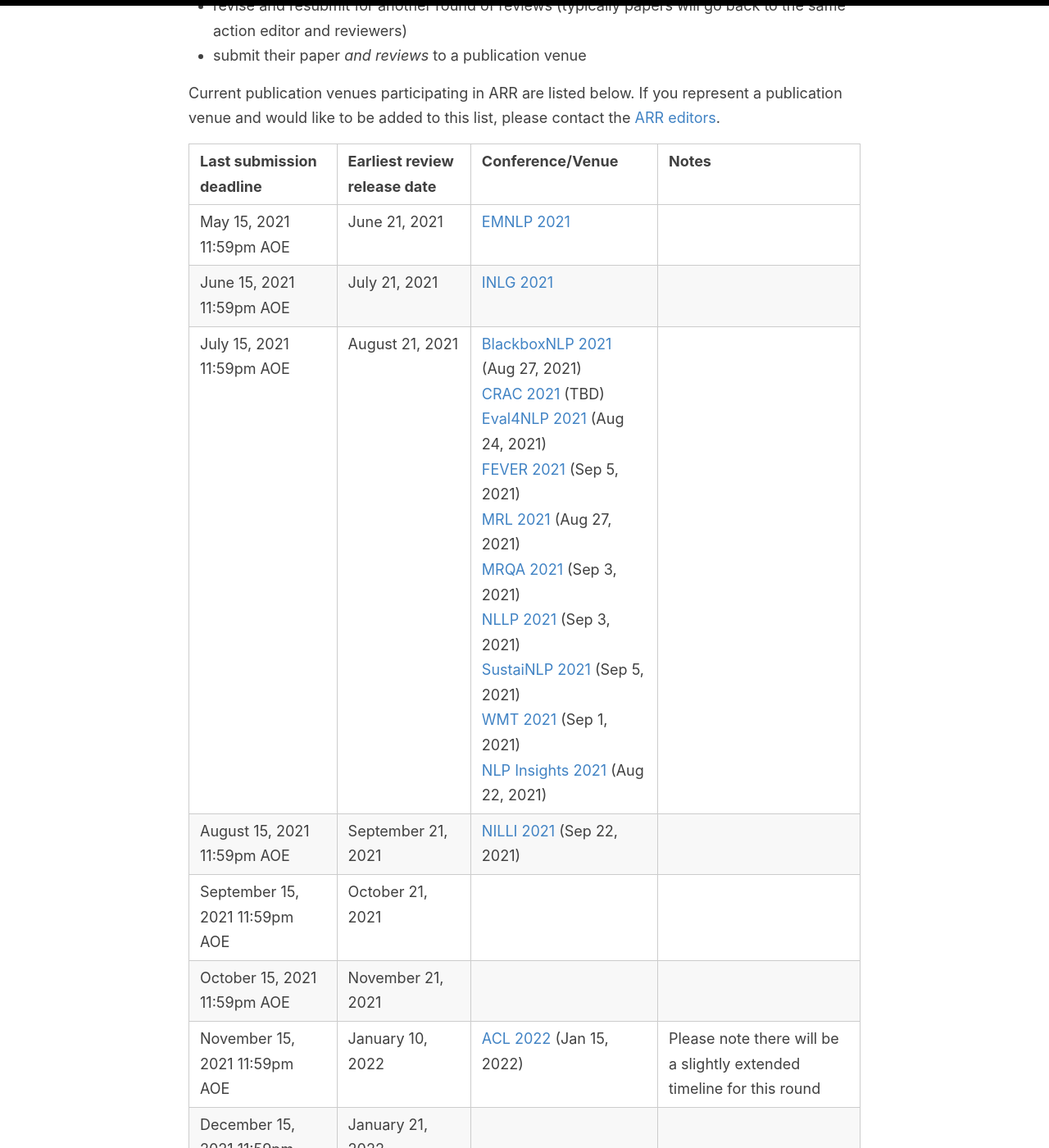
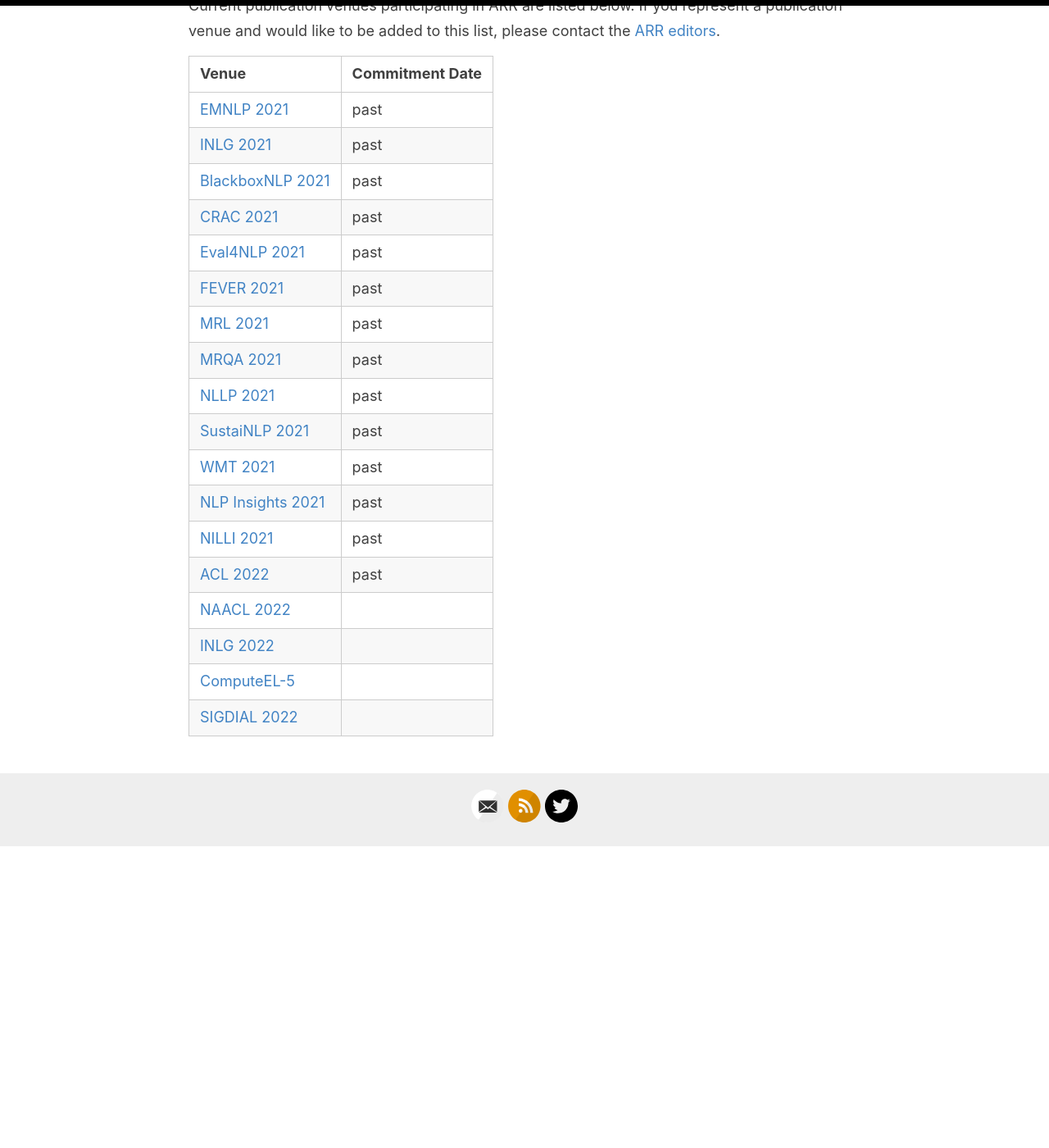
Before and after one commit to amitmerchant1990/reverie, a Jekyll site: the page built from dates.md, in a window 1280 px wide and 1400 px high, scrolled down 1176 px. Shown: the whole window at 82% size. Built offline with Jekyll 4.4.1, drawn with Linux system fonts in a browser that asks for light colours; after the commit the page ends 2208 px from its top, so only the background shows below that; some of the changed text lies outside the part shown.

Commit message:
Update dates.md

```diff
--- a/dates.md
+++ b/dates.md
@@ -20,12 +22,6 @@
 
 You can add these dates to your own calendar by subscribing to or downloading [this shared Google calendar](https://calendar.google.com/calendar/embed?src=dsa7ntvq7s9fah2f5e43tncmu8%40group.calendar.google.com&ctz=America%2FNew_York).
 
-*Please note, certain deadlines have modified timelines:*
-- *November 2021, see [this blog post](https://aclrollingreview.org/modified-timeline-November/).*
-- *December 2021, see [this blog post](https://aclrollingreview.org/modified-timeline-December/).*
-- *January 2022, see [this blog post](https://aclrollingreview.org/Modified-timeline-January/).*
-
-
 ## Submission to Participating Venues
 
 Any paper that is not desk rejected will receive reviews. Once authors have reviews they may:
@@ -34,19 +30,23 @@
 
 Current publication venues participating in ARR are listed below. If you represent a publication venue and would like to be added to this list, please contact the [ARR editors](/people).
 
-| Last submission deadline | Earliest review release date |Conference/Venue | Notes |
-|---------------------|------------|-------------------|---------|
-| May 15, 2021 11:59pm AOE |  June 21, 2021 | [EMNLP 2021](https://2021.emnlp.org/) | |
-| June 15, 2021 11:59pm AOE |  July 21, 2021 | [INLG 2021](https://inlg2021.github.io/pages/calls.html) | |
-| July 15, 2021 11:59pm AOE | August 21, 2021 | [BlackboxNLP 2021](https://blackboxnlp.github.io/) (Aug 27, 2021)<br />[CRAC 2021](https://sites.google.com/view/crac2021/) (TBD)<br />[Eval4NLP 2021](https://eval4nlp.github.io/) (Aug 24, 2021)<br />[FEVER 2021](https://fever.ai/workshop.html) (Sep 5, 2021)<br />[MRL 2021](https://sites.google.com/view/mrl-2021/home?authuser=0) (Aug 27, 2021)<br />[MRQA 2021](https://mrqa.github.io/) (Sep 3, 2021)<br />[NLLP 2021](https://nllpw.org/) (Sep 3, 2021)<br />[SustaiNLP 2021](https://sites.google.com/view/sustainlp2021) (Sep 5, 2021)<br />[WMT 2021](http://statmt.org/wmt21/) (Sep 1, 2021)<br />[NLP Insights 2021](https://insights-workshop.github.io/) (Aug 22, 2021) | |
-| August 15, 2021 11:59pm AOE | September 21, 2021 | [NILLI 2021](https://www.cs.mcgill.ca/~pparth2/nilli_workshop/) (Sep 22, 2021) | |
-| September 15, 2021 11:59pm AOE | October 21, 2021 | | |
-| October 15, 2021 11:59pm AOE | November 21, 2021 | | |
-| November 15, 2021 11:59pm AOE | January 10, 2022 | [ACL 2022](https://www.2022.aclweb.org/) (Jan 15, 2022) | Please note there will be a slightly extended timeline for this round |
-| December 15, 2021 11:59pm AOE | January 21, 2022 | | |
-| January 15, 2022 11:59pm AOE | February 21, 2022 | [NAACL 2022](https://2022.naacl.org/) (March 2, 2022) | |
-| February 15, 2022 11:59pm AOE | March 21, 2022 | | |
-| March 15, 2022 11:59pm AOE | | [INLG 2022](https://inlgmeeting.github.io)<br/>[ComputeEL-5](https://openreview.net/group?id=aclweb.org/ACL/2022/Workshop/ComputEL) | |
-| April 15, 2022 11:59pm AOE | | [SIGDIAL 2022](https://2022.sigdial.org/) | |
-
-AOE: anywhere on earth.
+| Venue | Commitment Date |
+|---------------------|------------|
+| [EMNLP 2021](https://2021.emnlp.org/) | past |
+| [INLG 2021](https://inlg2021.github.io/pages/calls.html) | past |
+| [BlackboxNLP 2021](https://blackboxnlp.github.io/)  | past |
+| [CRAC 2021](https://sites.google.com/view/crac2021/)| past |
+| [Eval4NLP 2021](https://eval4nlp.github.io/)  | past |
+| [FEVER 2021](https://fever.ai/workshop.html) | past |
+| [MRL 2021](https://sites.google.com/view/mrl-2021/home?authuser=0) | past |
+| [MRQA 2021](https://mrqa.github.io/) | past |
+| [NLLP 2021](https://nllpw.org/) | past |
+| [SustaiNLP 2021](https://sites.google.com/view/sustainlp2021) | past |
+| [WMT 2021](http://statmt.org/wmt21/) | past |
+| [NLP Insights 2021](https://insights-workshop.github.io/) | past |
+| [NILLI 2021](https://www.cs.mcgill.ca/~pparth2/nilli_workshop/) | past |
+| [ACL 2022](https://www.2022.aclweb.org/) | past |
+| [NAACL 2022](https://2022.naacl.org/) | |
+| [INLG 2022](https://inlgmeeting.github.io) | |
+| [ComputeEL-5](https://openreview.net/group?id=aclweb.org/ACL/2022/Workshop/ComputEL) | |
+| [SIGDIAL 2022](https://2022.sigdial.org/) | |
```
Also changed, not shown: other parts of dates.md (+2 -0 lines).
